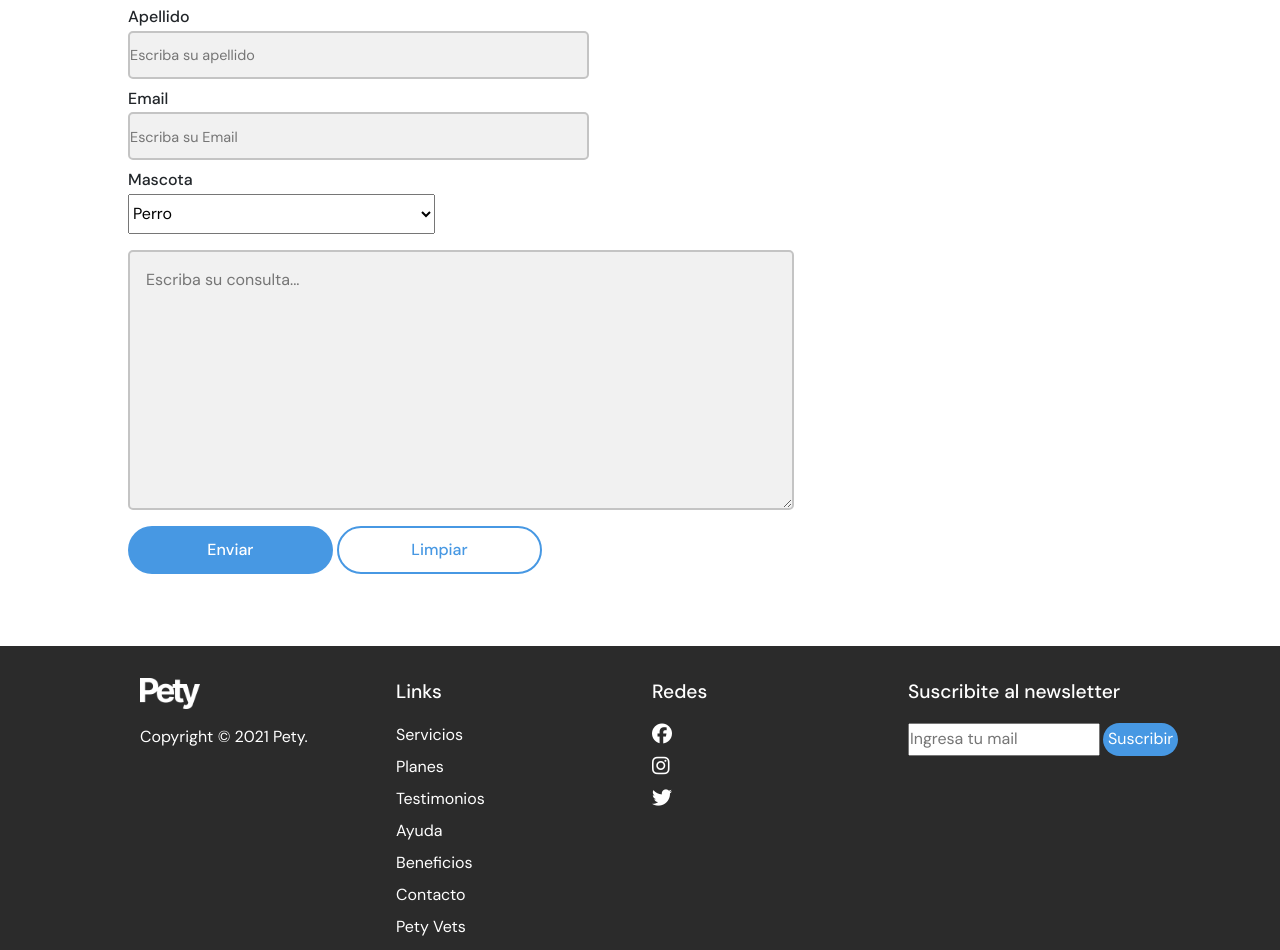
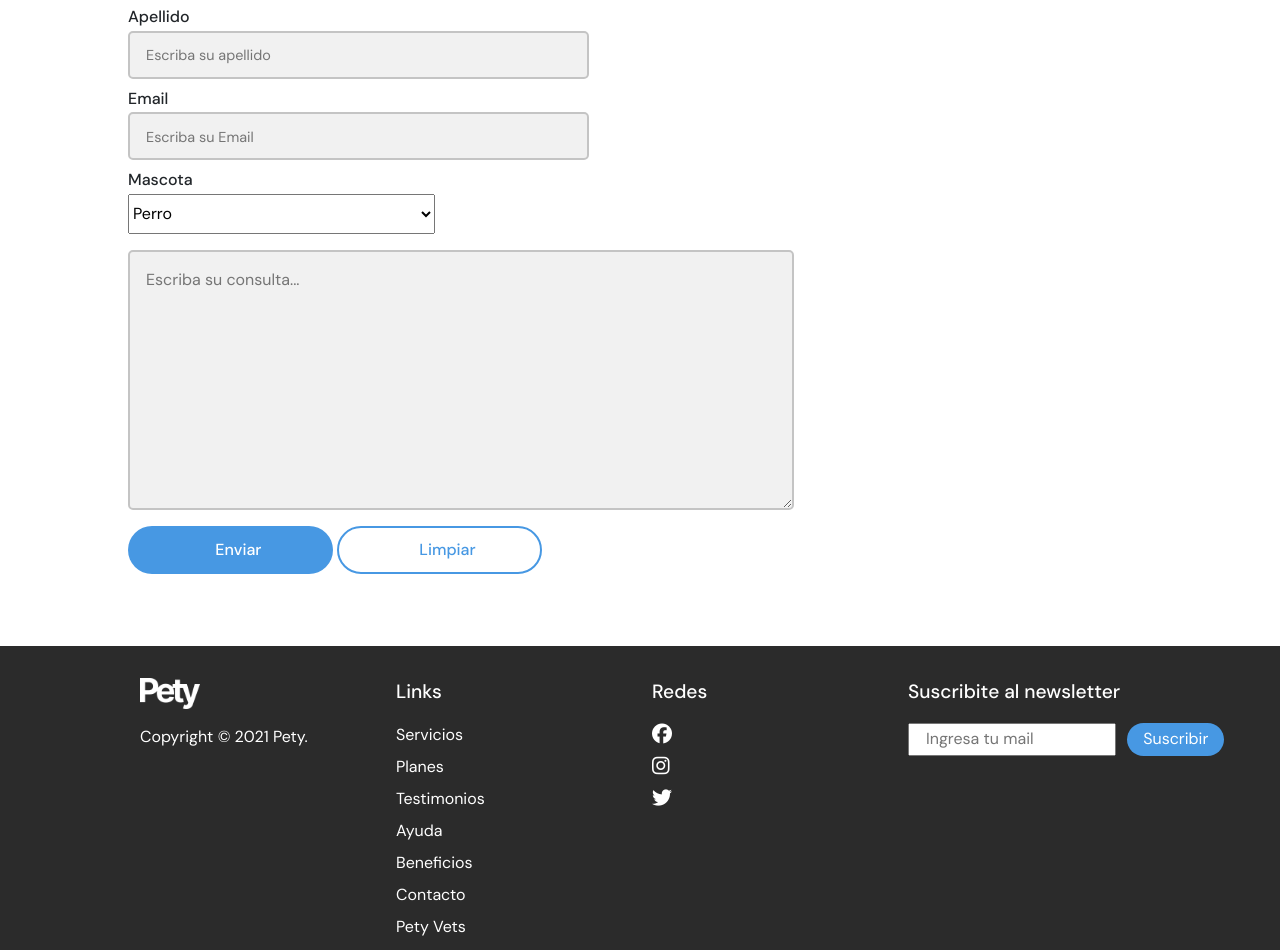
Before and after one commit to gabitozk/pety, a website: page index.html in a window 1280 px wide. Shown: the part 3473-4423 px from the top of the page. Drawn offline with nearby package versions, Linux system fonts and the light colour scheme.

Commit message:
Se ajustaron paddings en los form

```diff
--- a/scss/style.scss
+++ b/scss/style.scss
@@ -472,6 +472,7 @@ section#contacto {
       border: 2px solid #c4c4c4;
       outline: none;
       background-color: #f1f1f1;
+      padding-left: 1rem;
 
       &::placeholder {
         font-family: $font-principal;
@@ -561,12 +562,14 @@ footer {
       input {
         outline: none;
         margin-right: 0.2rem;
+        padding-left: 1rem;
       }
 
       button {
         width: max-content;
         box-sizing: border-box;
-        padding: 0.3rem;
+        padding: 0.3rem 1rem 0.3rem 1rem;
+        margin-left: 0.5rem;
         border-radius: 20px;
         border: none;
       }
```
Also changed, not shown: css/style.css, 1 other file.
